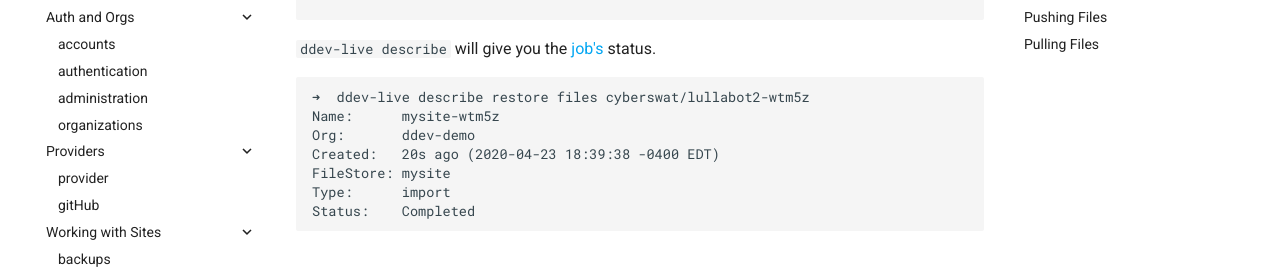
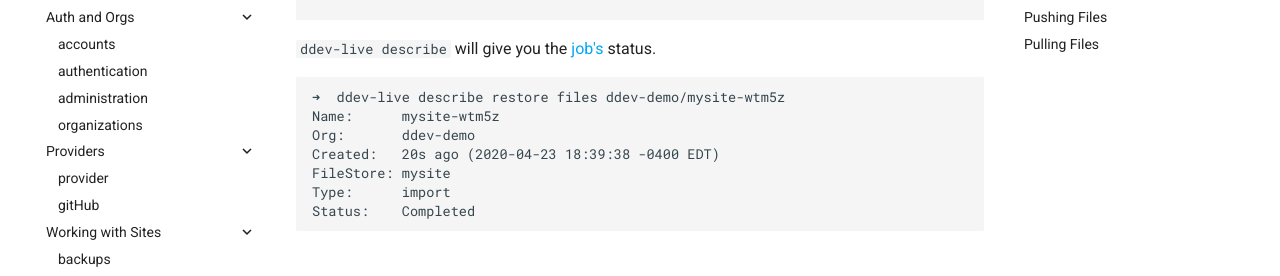
Before and after one commit to fru-io/docs-live, an MkDocs documentation site: the page built from docs/files.md, in a window 1280 px wide and 900 px high, scrolled down 1003 px. Shown: the part 172-448 px from the top of the window. Built offline with MkDocs 1.6.1 and Material for MkDocs 9.7.7, drawn with Linux system fonts in a browser that asks for light colours.

Commit message:
Files restore (#68)
* Adding file restores

* Fixing typos

````diff
--- a/docs/files.md
+++ b/docs/files.md
@@ -44,7 +44,7 @@ Initiated files restore ddev-demo/mysite-wtm5z
 ```
 `ddev-live describe` will give you the [job's](https://docs.ddev.com/jobs) status.
 ```
-➜  ddev-live describe restore files cyberswat/lullabot2-wtm5z
+➜  ddev-live describe restore files ddev-demo/mysite-wtm5z
 Name:      mysite-wtm5z
 Org:       ddev-demo
 Created:   20s ago (2020-04-23 18:39:38 -0400 EDT)
````
